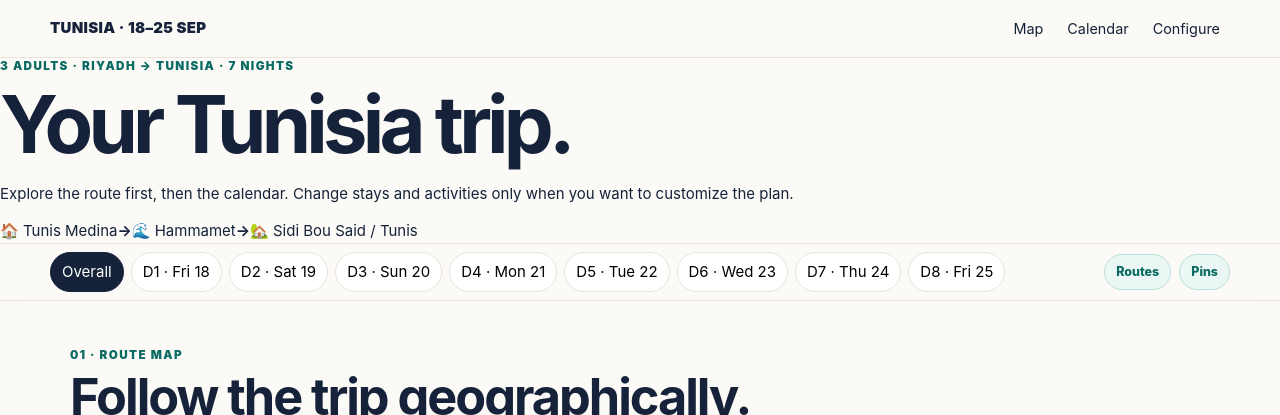
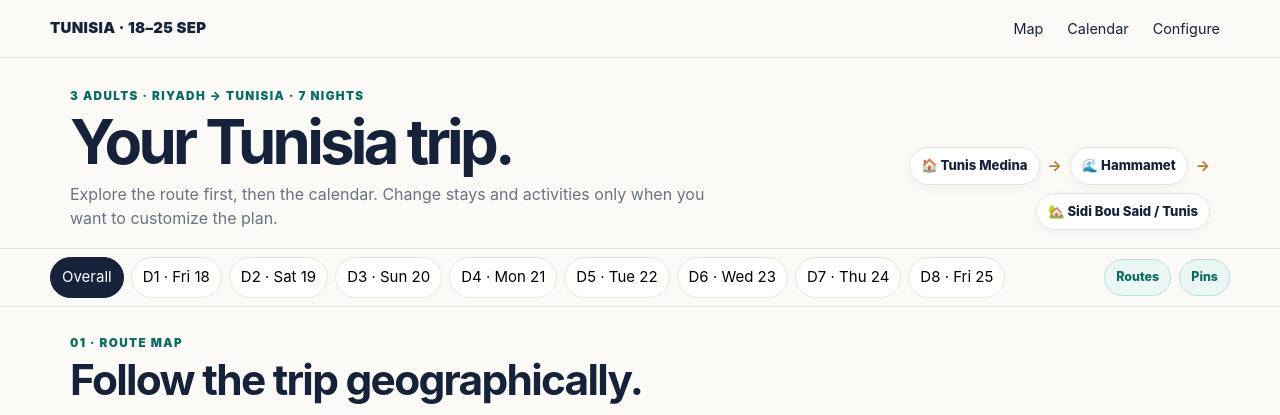
Before and after one commit to MajidKhalid/test1, a plain HTML site: page tunis-trip/index.html in a window 1280 px wide. Shown: the top 415 px of the page. Drawn offline with nearby package versions, Linux system fonts and the light colour scheme; no server answers.

Commit message:
Load simplified planner layout styles

```diff
--- a/tunis-trip/index.html
+++ b/tunis-trip/index.html
@@ -8,6 +8,7 @@
 <title>Tunisia Family Trip · 18–25 Sep 2026</title>
 <link rel="stylesheet" href="https://unpkg.com/leaflet@1.9.4/dist/leaflet.css">
 <link rel="stylesheet" href="styles.css">
+<link rel="stylesheet" href="layout-v2.css">
 </head>
 <body>
 <header class="topbar">
```
